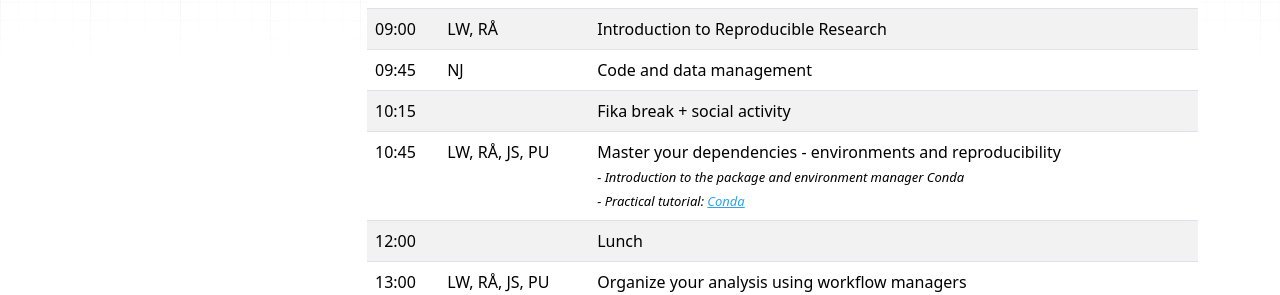
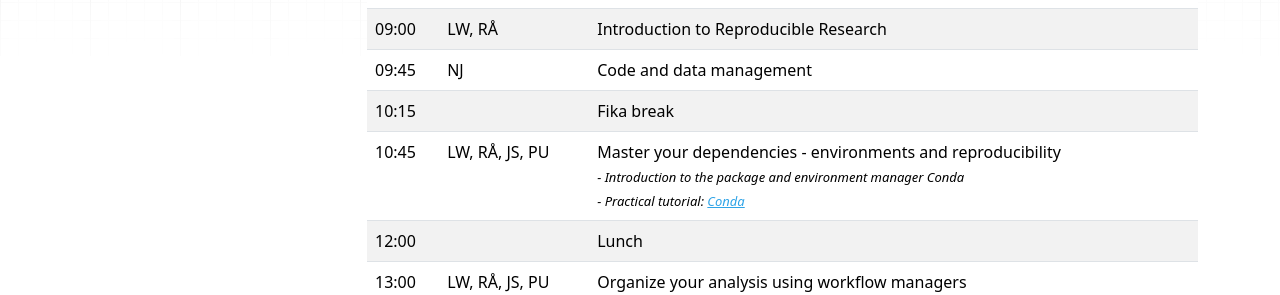
Before and after one commit to NBISweden/workshop-reproducible-research, an MkDocs documentation site: the page built from docs/schedule.md, in a window 1280 px wide and 900 px high. Shown: the part 250-545 px from the top of the window. Built offline with MkDocs 1.6.1, drawn with Linux system fonts in a browser that asks for light colours; nearby versions of some CDN libraries; old or Windows-style settings are respelled for this version of MkDocs.

Commit message:
hide social activity

```diff
--- a/docs/schedule.md
+++ b/docs/schedule.md
@@ -27,7 +27,7 @@ The course will be in rooms Air/Fire at SciLifeLab, Stockholm (see [travel info]
   <tr>
     <td> <font size="3"> 10:15 </td>
     <td> </td>
-    <td> <font size="3"> Fika break + social activity </td>
+    <td> <font size="3"> Fika break </td>
   </tr>
   <tr>
     <td> <font size="3"> 10:45 </td>
```
